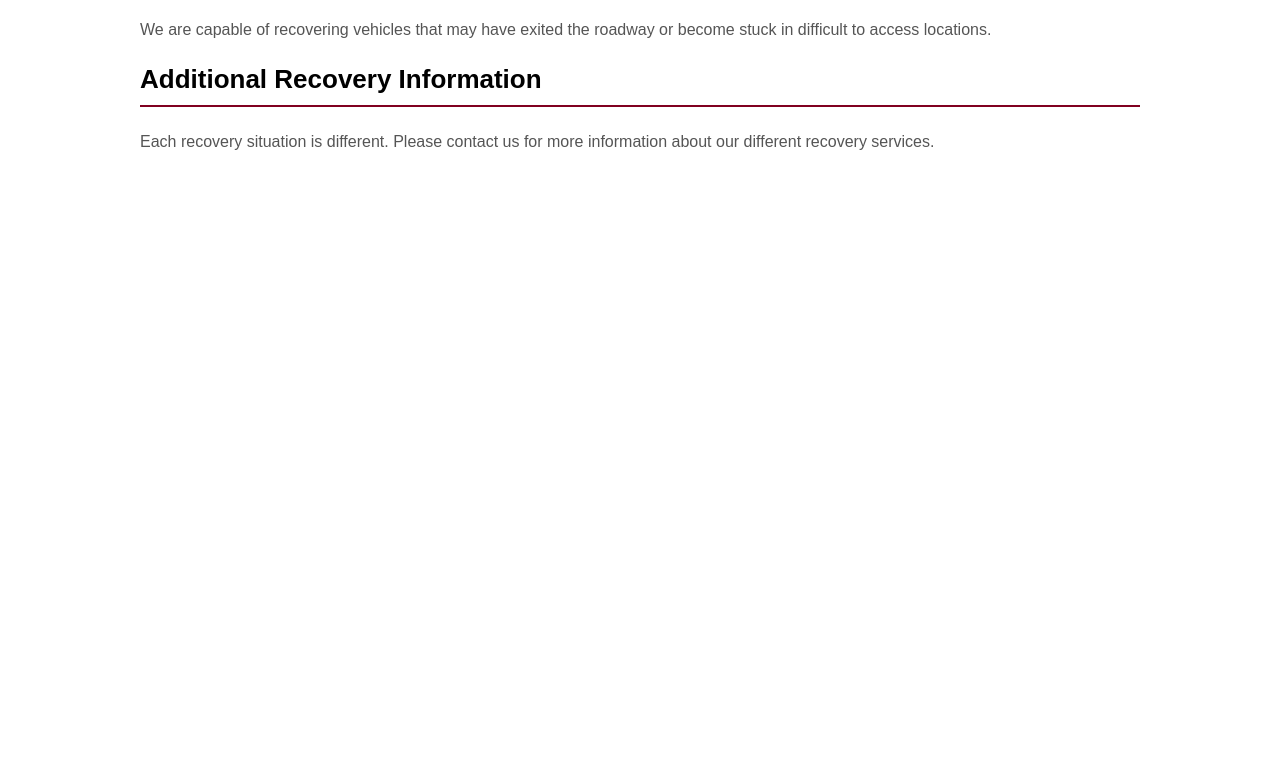
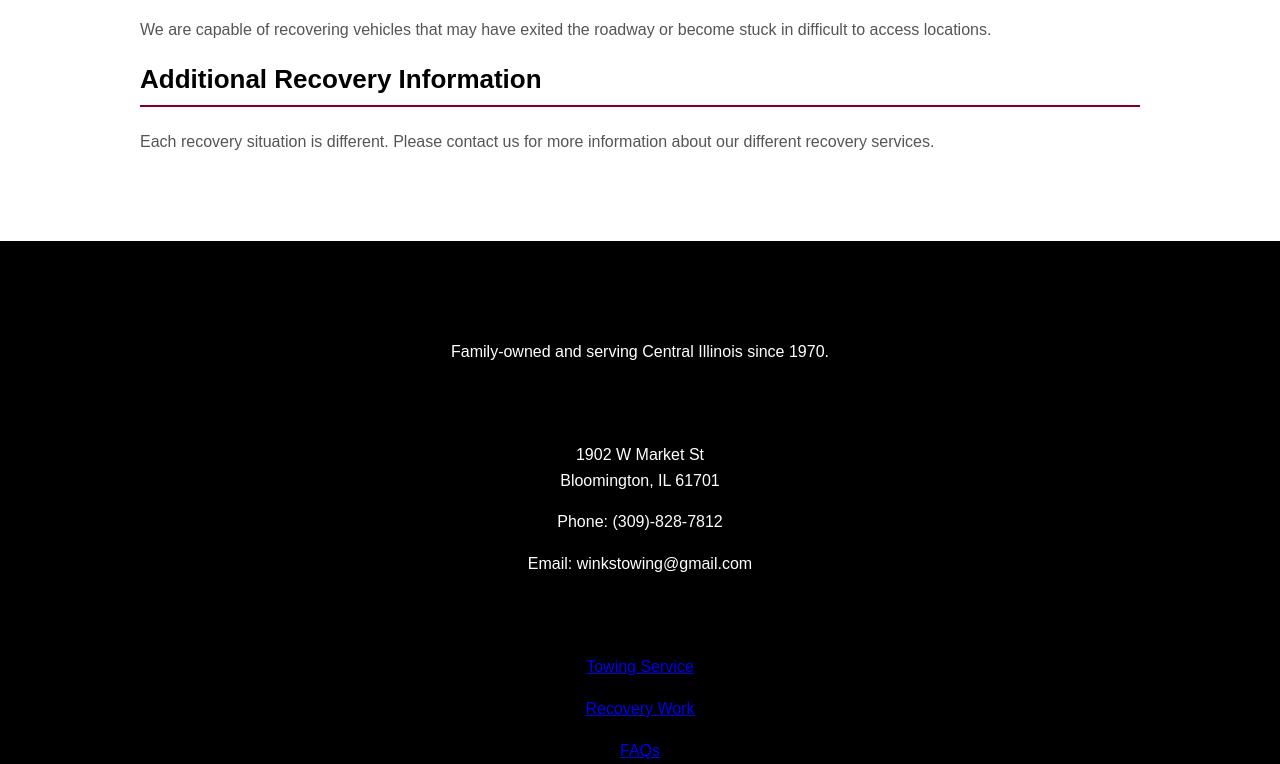
Before and after one commit to JackEisenbraun/IT363, a plain HTML site: page RecoveryWork.html in a window 1280 px wide. Shown: the part 2036-2800 px from the top of the page. Before the commit the page ends 2267 px from the top, so only its background shows below. Drawn offline with Linux system fonts and the light colour scheme; files whose address does not match are found by name.

Commit message:
Add footer with contact info and quick links
Added footer section with contact information and quick links.

```diff
--- a/RecoveryWork.html
+++ b/RecoveryWork.html
@@ -24,7 +24,8 @@
         <a href="index.html">Towing Service</a>
         <a href="recoverywork.html">Recovery Work</a>
         <a href="FAQ.html">FAQ's</a>
-        <a href="contact.html">Contact Us</a>
+        <a href="ContactUs.html">Contact Us</a>
+        <a href="admin.html">Admin</a>
     </nav>
 
 </header>
@@ -86,6 +87,45 @@
 
 </main>
 
+<footer>
+
+    <div class="footer-content">
+
+        <div>
+            <h3>WINKS TOWING SERVICE</h3>
+            <p>
+                Family-owned and serving Central Illinois
+                since 1970.
+            </p>
+        </div>
+
+        <div>
+            <h3>CONTACT US</h3>
+            <p>
+                1902 W Market St<br>
+                Bloomington, IL 61701
+            </p>
+            <p>Phone: (309)-828-7812</p>
+            <p>Email: winkstowing@gmail.com</p>
+        </div>
+
+        <div>
+            <h3>QUICK LINKS</h3>
+            <p><a href="index.html">Towing Service</a></p>
+            <p><a href="recoverywork.html">Recovery Work</a></p>
+            <p><a href="FAQ.html">FAQs</a></p>
+            <p><a href="AboutUs.html">About Us</a></p>
+            <p><a href="ContactUs.html">Contact Us</a></p>
+        </div>
+
+    </div>
+
+    <div class="footer-bottom">
+        <p>© 2026 Winks Towing Service. All Rights Reserved.</p>
+    </div>
+
+</footer>
+
 </body>
 
 </html>
```
